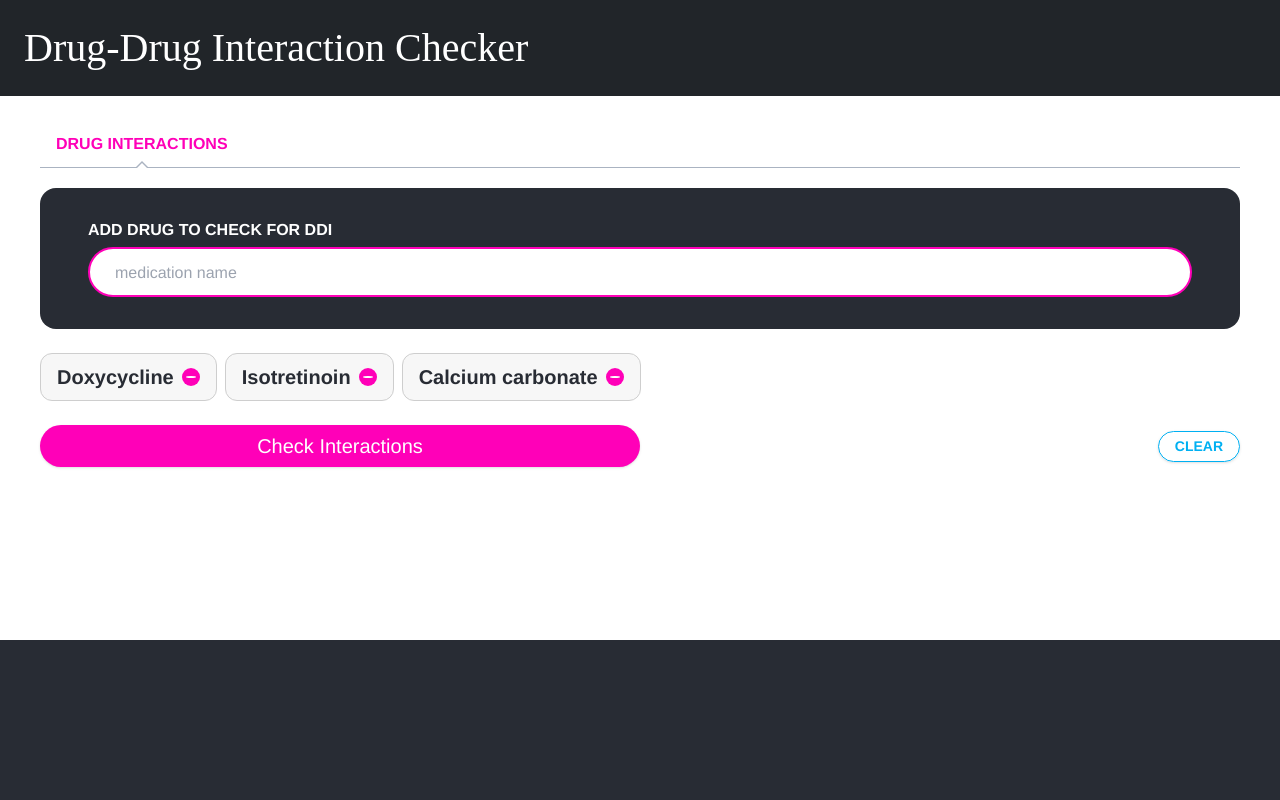
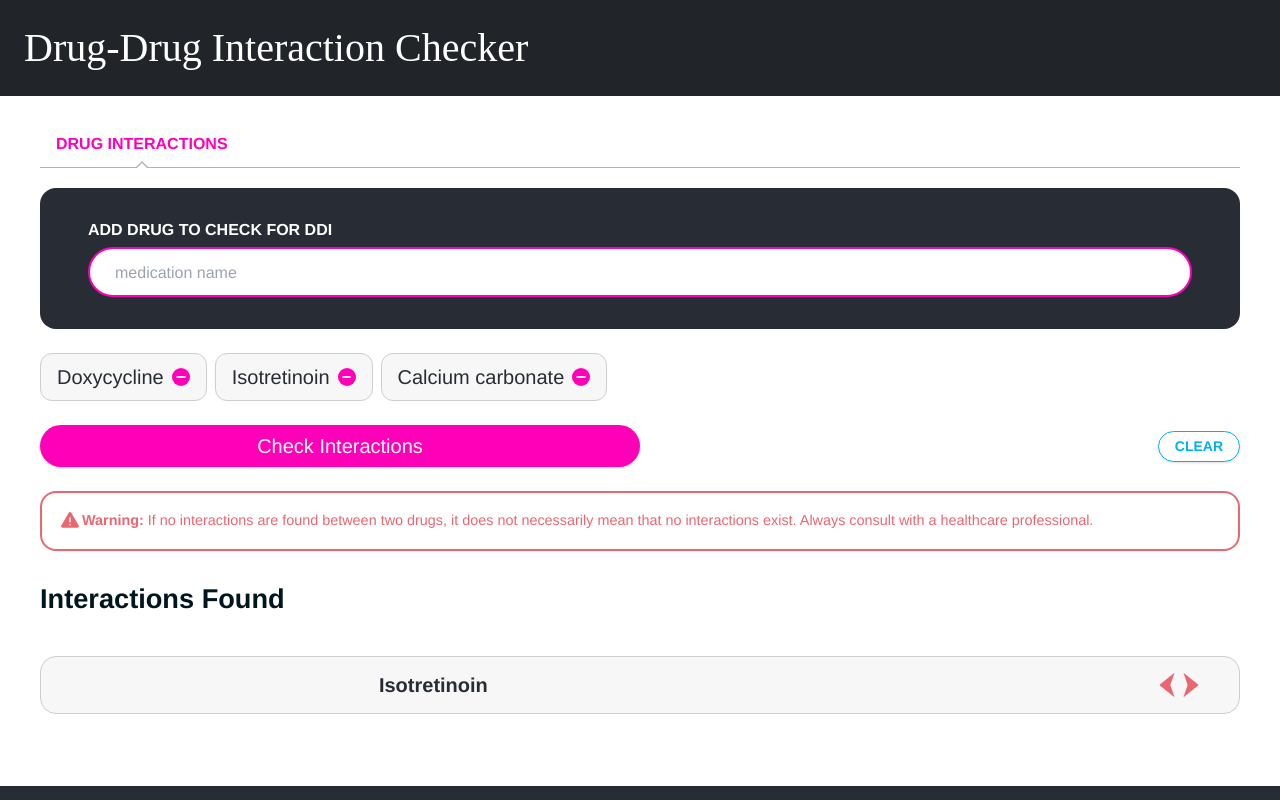
Before and after one commit to Cheenou13/drug-drug-interaction, a React (Vite) app in the folder ddi-ui/: page / in a window 1280 px wide. Built offline with nearby package versions, Linux system fonts and the light colour scheme; the HTML template or start-up script is replaced by a standard one.

Commit message:
addend bi-directional arrows for durg intections

```diff
--- a/ddi-ui/src/App.jsx
+++ b/ddi-ui/src/App.jsx
@@ -5,6 +5,7 @@ import './components/Nav.jsx'
 import Nav from './components/Nav.jsx'
 import InteractionLabel from './components/DrugLabel.jsx'
 import RxForm from './components/RxForm.jsx'
+import DrugInteractions from './components/results/DrugInteractions.jsx'
 
 function App() {
   const [count, setCount] = useState(0)
@@ -16,6 +17,11 @@ function App() {
         <div className='form-container'>
           <InteractionLabel></InteractionLabel>
           <RxForm></RxForm>
+          <div className='results'>
+            <div className='anchor' id='results'></div>
+            <h2><strong>Interactions Found</strong></h2>
+            <DrugInteractions></DrugInteractions>
+          </div>
         </div>
       </div>
     </div>
--- a/ddi-ui/src/components/RxForm.jsx
+++ b/ddi-ui/src/components/RxForm.jsx
@@ -1,6 +1,7 @@
 
 import SearchDrugs from "./SearchDrugs";
 import SearchAction from "./SearchAction";
+import WarningTag from "./WaringTag";
 const RxForm = () => {
     return (
         <>
@@ -26,6 +27,7 @@ const RxForm = () => {
                     </div>
                     <SearchDrugs></SearchDrugs>
                     <SearchAction></SearchAction>
+                    <WarningTag></WarningTag>
                 </form>
             </div>
         </>
--- /dev/null
+++ b/ddi-ui/src/components/WaringTag.jsx
@@ -0,0 +1,18 @@
+const WarningTag = () => {
+    return (
+        <>
+            <div className="warning" id="disclaimer">
+                <div className="drug-icon icon-waring-dark">
+                    <svg xmlns="http://www.w3.org/2000/svg" fill="#ea6771" viewBox="0 0 24 24" stroke-width="1.5" stroke="#fff" class="icon w-6 h-6" title="warning-dark">
+                        <path stroke-linecap="round" stroke-linejoin="round" d="M12 9v3.75m-9.303 3.376c-.866 1.5.217 3.374 1.948 3.374h14.71c1.73 0 2.813-1.874 1.948-3.374L13.949 3.378c-.866-1.5-3.032-1.5-3.898 0L2.697 16.126ZM12 15.75h.007v.008H12v-.008Z" />
+                    </svg>
+                </div>
+                <strong>Warning: </strong>
+                <p className="ml-1">If no interactions are found between two drugs, it does not necessarily mean that no interactions exist. Always consult with a healthcare professional.</p>
+
+            </div>
+        </>
+    )
+}
+
+export default WarningTag;
--- /dev/null
+++ b/ddi-ui/src/components/results/DrugInteractions.jsx
@@ -0,0 +1,42 @@
+const DrugInteractions = (props) => {
+    const interactionsBoxStyling = {
+
+    }
+    return (
+        <>
+            <div className="drug-interactions">
+                <div className="interactions-box">
+                    <div className="interactions-row main-row">
+                        <div className="interactions-col subject">
+                            <h5><a className="drug-link" href="#">Isotretinoin</a></h5>
+                        </div>
+                        <div className="interactions-col interacts">
+                            <div className="severity-major drug-icon-1 icon-interacts">
+                                <div className="flex">
+                                    <svg fill="#ea6771" version="1.1" id="Capa_1" xmlns="http://www.w3.org/2000/svg" xmlns:xlink="http://www.w3.org/1999/xlink"
+                                        viewBox="0 0 571.815 571.815" xml:space="preserve" stroke="#ea6771" transform="rotate(0)">
+                                        <g id="SVGRepo_bgCarrier" stroke-width="0"></g><g id="SVGRepo_tracerCarrier" stroke-linecap="round" stroke-linejoin="round"></g>
+                                        <g id="SVGRepo_iconCarrier"> <g> <g>
+                                        <path d="M117.518,296.042l333.161,272.132c8.286,6.646,12.062,3.941,8.43-6.04l-88.442-260.049
+                                        c-3.63-9.981-3.596-26.156,0.076-36.123l88.29-256.26c3.672-9.966-0.101-12.702-8.431-6.11L117.594,272.07 C109.265,278.661,109.231,289.395,117.518,296.042z">
+                                        </path> </g> </g> </g>
+                                    </svg>
+                                    <svg fill="#ea6771" version="1.1" id="Capa_1" xmlns="http://www.w3.org/2000/svg" xmlns:xlink="http://www.w3.org/1999/xlink"
+                                        viewBox="0 0 571.815 571.815" xml:space="preserve" stroke="#ea6771" transform="rotate(180)">
+                                        <g id="SVGRepo_bgCarrier" stroke-width="0"></g><g id="SVGRepo_tracerCarrier" stroke-linecap="round" stroke-linejoin="round"></g>
+                                        <g id="SVGRepo_iconCarrier"> <g> <g>
+                                        <path d="M117.518,296.042l333.161,272.132c8.286,6.646,12.062,3.941,8.43-6.04l-88.442-260.049
+                                            c-3.63-9.981-3.596-26.156,0.076-36.123l88.29-256.26c3.672-9.966-0.101-12.702-8.431-6.11L117.594,272.07 C109.265,278.661,109.231,289.395,117.518,296.042z">
+                                        </path> </g> </g> </g>
+                                    </svg>
+                                </div>
+                            </div>
+                        </div>
+                    </div>
+                </div>
+            </div>
+        </>
+    )
+}
+
+export default DrugInteractions;
--- a/ddi-ui/src/index.css
+++ b/ddi-ui/src/index.css
@@ -364,7 +364,7 @@ input, button, select, optgroup, textarea {
   border-radius: .75rem;
   font-size: 1.25rem;
   line-height: 1.5;
-  font-weight: 700;
+  font-weight: 500;
   padding: .5rem 1rem;
   cursor: default;
 }
@@ -516,3 +516,135 @@ input, button, select, optgroup, textarea {
   align-items: center;
   justify-content: center;
 }
+
+#disclaimer {
+  display: flex;
+  align-items: center;
+  text-align: left;
+  margin-top: 1.5rem;
+  font-size: .9rem;
+}
+
+.content-container .form-content.interax-form-content .warning {
+  color: #ea6771;
+  width: 100%;
+  text-align: center;
+  font-size: 1rem;
+  margin-top: 0;
+  margin-bottom: .5rem;
+  padding: 1rem;
+  border: 2px solid #ea6771;
+  border-radius: 1rem;
+}
+
+.drug-icon {
+  display: inline-block;
+  line-height: 0;
+}
+
+.drug-icon svg {
+  background-color: transparent;
+  fill: currentColor;
+  width: 1.5rem;
+  height: 1.5rem;
+  vertical-align: middle;
+}
+
+.results .anchor {
+  position: absolute;
+  top: -64px;
+  left: 0;
+}
+
+.results {
+  margin-bottom: 3rem;
+  position: relative;
+}
+
+.results h2 {
+  font-weight: 400;
+  margin-bottom: 1rem;
+
+}
+
+h2 {
+  color: #00161e;
+  font-weight: lighter;
+  font-size: 1.7rem;
+  margin-top: 1.5rem;
+}
+
+.results .drug-interactions .interactions-box {
+  background: #f7f7f7;
+  border: 1px solid #cecece;
+  border-radius: 1rem;
+  margin-bottom: 1rem;
+  margin-top: 2.5rem;
+}
+
+.results .drug-interactions .interactions-box .interactions-row:not(:last-child){
+  border-bottom: 1px solid #cecece;
+}
+
+.results .drug-interactions .interactions-row {
+  display: flex;
+  flex-direction: row;
+  margin: 0 3rem;
+}
+
+.results .drug-interactions .interactions-col.subject{
+  width: 25%;
+  justify-content: center;
+}
+
+.results .drug-interactions .interactions-col {
+  flex: 1 1 auto;
+  display: flex;
+  flex-direction: column;
+  align-items: center;
+  justify-content: flex-start;
+  padding: 1rem;
+  position: relative;
+}
+
+.results .drug-interactions .interactions-col h5{
+  margin-bottom: 0;
+  text-align: center;
+}
+
+h5, .h5 {
+  font-size: 1.25rem;
+}
+
+.results .drug-interactions .interactions-col h5 a {
+  word-break: break-word;
+  color: #282c34;
+  font-weight: 600;
+}
+
+.results .drug-interactions .interactions-col.interacts {
+  width: 0%;
+  padding: 1rem 0;
+  justify-content: center;
+}
+
+.results .drug-interactions .interactions-col .icon-interacts {
+  position: absolute;
+  right: -12px;
+}
+
+.drug-icon-1 {
+  display: inline-block;
+  line-height: 0;
+}
+
+.severity-major svg {
+  stroke: #741d5c;
+}
+
+.drug-icon-1 svg {
+  background-color: transparent;
+  width: 1.5rem;
+  height: 1.5rem;
+  vertical-align: middle;
+}
```
Also changed, not shown: ddi-ui/src/assets/shuffle-icon.svg (added).
